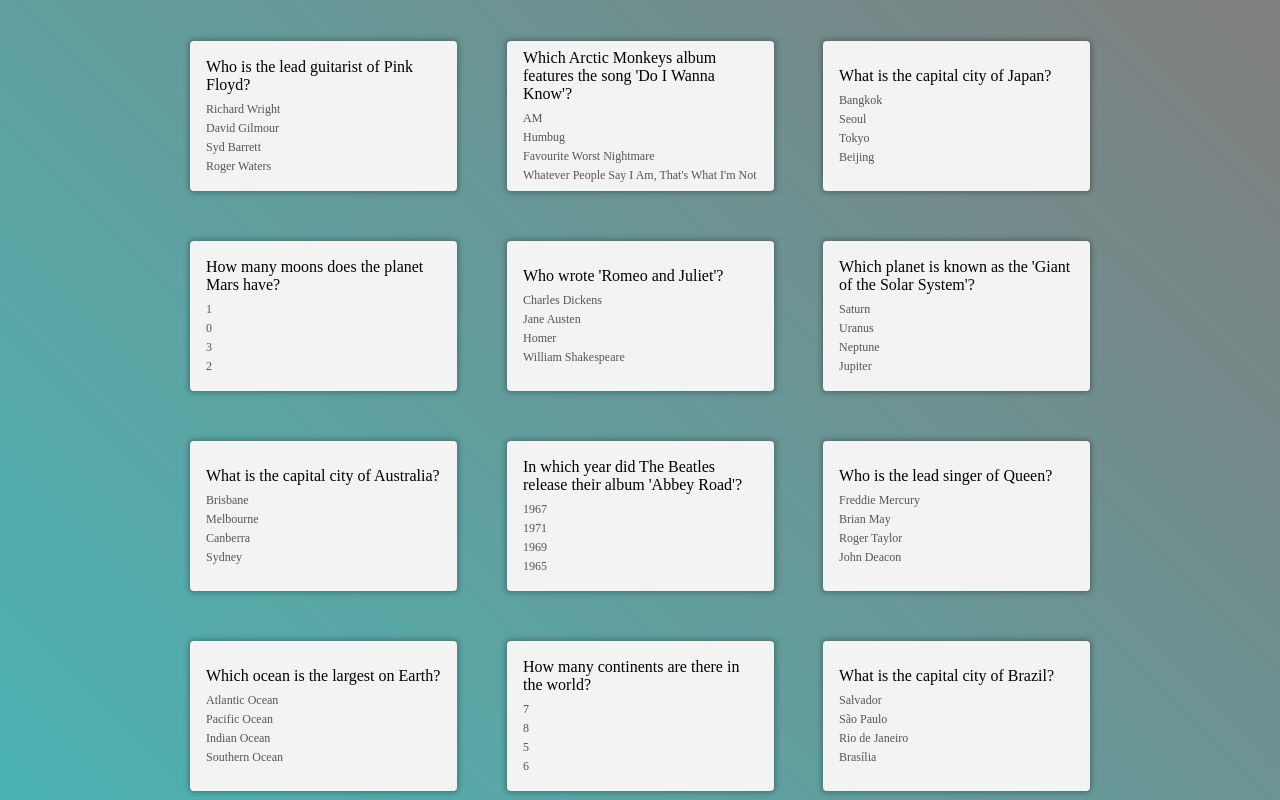
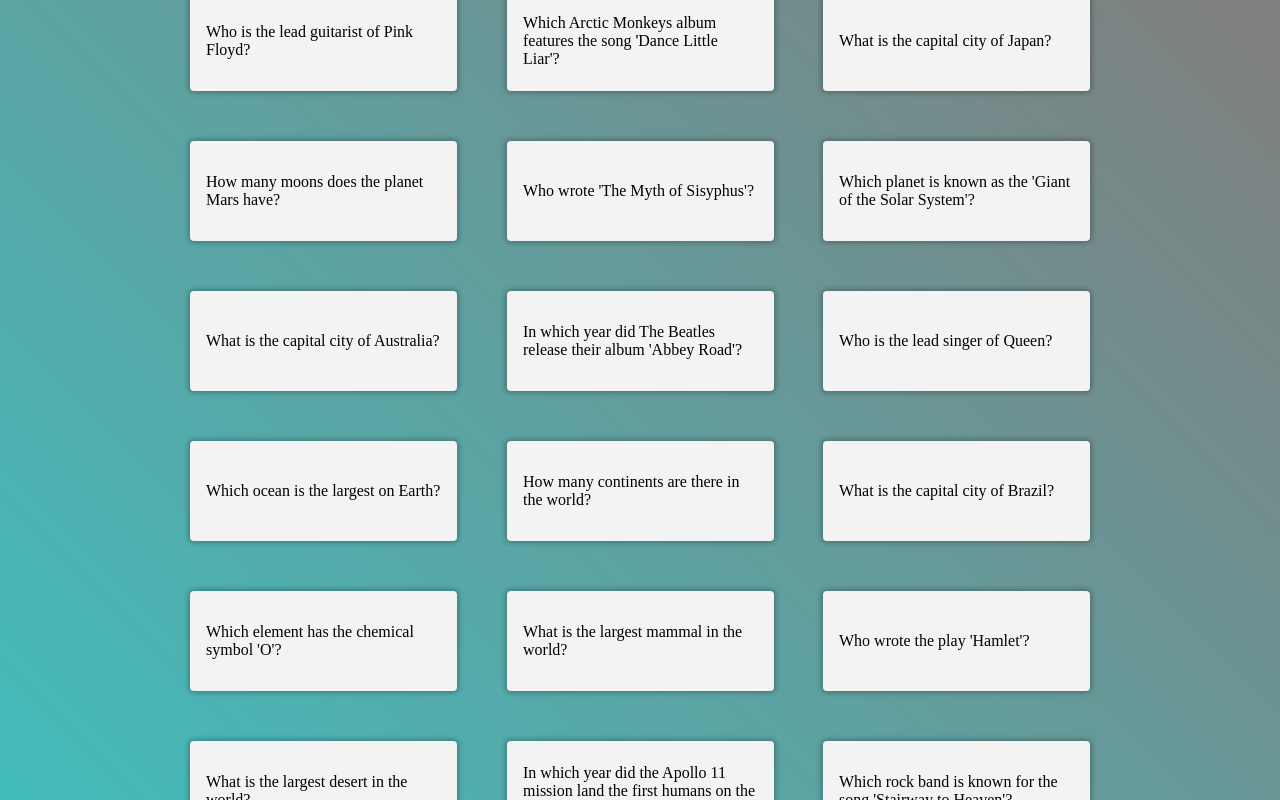
Before and after one commit to raufrasulzada/flashcards, a React (Create React App) app: page /flashcardspage in a window 1280 px wide. Shown: the part 260-1060 px from the top of the page. Built offline with nearby package versions, Linux system fonts and the light colour scheme.

Commit message:
Add status for cards and create  hover buttons

```diff
--- a/public/data/db.json
+++ b/public/data/db.json
@@ -3,251 +3,212 @@
     {
       "id": 1,
       "front": "What is the capital of France?",
-      "options": ["Paris", "Berlin", "London", "Madrid"],
       "back": "Paris",
-      "incorrect": ["Berlin", "London", "Madrid"]
+      "lastModified": "2023-12-13",
+      "status": "Want to Learn"
     },
     {
       "id": 2,
       "front": "Which planet is known as the Red Planet?",
-      "options": ["Mars", "Venus", "Jupiter", "Saturn"],
       "back": "Mars",
-      "incorrect": ["Venus", "Jupiter", "Saturn"]
+      "lastModified": "2023-12-13",
+      "status": "Want to Learn"
     },
     {
       "id": 3,
       "front": "In which year did Nirvana release their iconic album 'Nevermind'?",
-      "options": ["1991", "1993", "1995", "1990"],
       "back": "1991",
-      "incorrect": ["1993", "1995", "1990"]
+      "lastModified": "2023-12-13",
+      "status": "Want to Learn"
     },
     {
       "id": 4,
       "front": "Who is the lead guitarist of Pink Floyd?",
-      "options": [
-        "David Gilmour",
-        "Roger Waters",
-        "Syd Barrett",
-        "Richard Wright"
-      ],
       "back": "David Gilmour",
-      "incorrect": ["Roger Waters", "Syd Barrett", "Richard Wright"]
+      "lastModified": "2023-12-13",
+      "status": "Want to Learn"
     },
     {
       "id": 5,
-      "front": "Which Arctic Monkeys album features the song 'Do I Wanna Know'?",
-      "options": [
-        "AM",
-        "Whatever People Say I Am, That's What I'm Not",
-        "Favourite Worst Nightmare",
-        "Humbug"
-      ],
-      "back": "AM",
-      "incorrect": [
-        "Whatever People Say I Am, That's What I'm Not",
-        "Favourite Worst Nightmare",
-        "Humbug"
-      ]
+      "front": "Which Arctic Monkeys album features the song 'Dance Little Liar'?",
+      "back": "Humbug",
+      "lastModified": "2023-12-13",
+      "status": "Want to Learn"
     },
     {
       "id": 6,
       "front": "What is the capital city of Japan?",
-      "options": ["Tokyo", "Beijing", "Seoul", "Bangkok"],
       "back": "Tokyo",
-      "incorrect": ["Beijing", "Seoul", "Bangkok"]
+      "lastModified": "2023-12-13",
+      "status": "Want to Learn"
     },
     {
       "id": 7,
       "front": "How many moons does the planet Mars have?",
-      "options": ["2", "1", "0", "3"],
       "back": "2",
-      "incorrect": ["1", "0", "3"]
+      "lastModified": "2023-12-13",
+      "status": "Want to Learn"
     },
     {
       "id": 8,
-      "front": "Who wrote 'Romeo and Juliet'?",
-      "options": [
-        "William Shakespeare",
-        "Charles Dickens",
-        "Jane Austen",
-        "Homer"
-      ],
-      "back": "William Shakespeare",
-      "incorrect": ["Charles Dickens", "Jane Austen", "Homer"]
+      "front": "Who wrote 'The Myth of Sisyphus'?",
+      "back": "Albert Camus",
+      "lastModified": "2023-12-13",
+      "status": "Want to Learn"
     },
     {
       "id": 9,
       "front": "Which planet is known as the 'Giant of the Solar System'?",
-      "options": ["Jupiter", "Saturn", "Uranus", "Neptune"],
       "back": "Jupiter",
-      "incorrect": ["Saturn", "Uranus", "Neptune"]
+      "lastModified": "2023-12-13",
+      "status": "Want to Learn"
     },
     {
       "id": 10,
       "front": "What is the capital city of Australia?",
-      "options": ["Canberra", "Sydney", "Melbourne", "Brisbane"],
       "back": "Canberra",
-      "incorrect": ["Sydney", "Melbourne", "Brisbane"]
+      "lastModified": "2023-12-13",
+      "status": "Want to Learn"
     },
     {
       "id": 11,
       "front": "In which year did The Beatles release their album 'Abbey Road'?",
-      "options": ["1969", "1967", "1971", "1965"],
       "back": "1969",
-      "incorrect": ["1967", "1971", "1965"]
+      "lastModified": "2023-12-13",
+      "status": "Want to Learn"
     },
     {
       "id": 12,
       "front": "Who is the lead singer of Queen?",
-      "options": [
-        "Freddie Mercury",
-        "Roger Taylor",
-        "Brian May",
-        "John Deacon"
-      ],
       "back": "Freddie Mercury",
-      "incorrect": ["Roger Taylor", "Brian May", "John Deacon"]
+      "lastModified": "2023-12-13",
+      "status": "Want to Learn"
     },
     {
       "id": 13,
       "front": "Which ocean is the largest on Earth?",
-      "options": [
-        "Pacific Ocean",
-        "Atlantic Ocean",
-        "Indian Ocean",
-        "Southern Ocean"
-      ],
       "back": "Pacific Ocean",
-      "incorrect": ["Atlantic Ocean", "Indian Ocean", "Southern Ocean"]
+      "lastModified": "2023-12-13",
+      "status": "Want to Learn"
     },
     {
       "id": 14,
       "front": "How many continents are there in the world?",
-      "options": ["7", "6", "5", "8"],
       "back": "7",
-      "incorrect": ["6", "5", "8"]
+      "lastModified": "2023-12-13",
+      "status": "Want to Learn"
     },
     {
       "id": 15,
       "front": "What is the capital city of Brazil?",
-      "options": ["Brasília", "Rio de Janeiro", "São Paulo", "Salvador"],
       "back": "Brasília",
-      "incorrect": ["Rio de Janeiro", "São Paulo", "Salvador"]
+      "lastModified": "2023-12-13",
+      "status": "Want to Learn"
     },
     {
       "id": 16,
       "front": "Which element has the chemical symbol 'O'?",
-      "options": ["Oxygen", "Gold", "Carbon", "Hydrogen"],
       "back": "Oxygen",
-      "incorrect": ["Gold", "Carbon", "Hydrogen"]
+      "lastModified": "2023-12-13",
+      "status": "Want to Learn"
     },
     {
       "id": 17,
       "front": "What is the largest mammal in the world?",
-      "options": ["Blue Whale", "Elephant", "Giraffe", "Hippopotamus"],
       "back": "Blue Whale",
-      "incorrect": ["Elephant", "Giraffe", "Hippopotamus"]
+      "lastModified": "2023-12-13",
+      "status": "Want to Learn"
     },
     {
       "id": 18,
       "front": "Who wrote the play 'Hamlet'?",
-      "options": [
-        "William Shakespeare",
-        "Charles Dickens",
-        "Jane Austen",
-        "Homer"
-      ],
       "back": "William Shakespeare",
-      "incorrect": ["Charles Dickens", "Jane Austen", "Homer"]
+      "lastModified": "2023-12-13",
+      "status": "Want to Learn"
     },
     {
       "id": 19,
       "front": "What is the largest desert in the world?",
-      "options": ["Antarctica", "Sahara", "Arctic", "Gobi"],
-      "back": "Antarctica",
-      "incorrect": ["Sahara", "Arctic", "Gobi"]
+      "back": "Antarctic Polar Desert",
+      "lastModified": "2023-12-13",
+      "status": "Want to Learn"
     },
     {
       "id": 20,
       "front": "In which year did the Apollo 11 mission land the first humans on the Moon?",
-      "options": ["1969", "1971", "1967", "1973"],
       "back": "1969",
-      "incorrect": ["1971", "1967", "1973"]
+      "lastModified": "2023-12-13",
+      "status": "Want to Learn"
     },
     {
       "id": 21,
       "front": "Which rock band is known for the song 'Stairway to Heaven'?",
-      "options": ["Led Zeppelin", "The Rolling Stones", "The Who", "The Doors"],
       "back": "Led Zeppelin",
-      "incorrect": ["The Rolling Stones", "The Who", "The Doors"]
+      "lastModified": "2023-12-13",
+      "status": "Want to Learn"
     },
     {
       "id": 22,
       "front": "What is the capital city of South Korea?",
-      "options": ["Seoul", "Tokyo", "Beijing", "Bangkok"],
       "back": "Seoul",
-      "incorrect": ["Tokyo", "Beijing", "Bangkok"]
+      "lastModified": "2023-12-13",
+      "status": "Want to Learn"
     },
     {
       "id": 23,
       "front": "Which gas makes up the majority of Earth's atmosphere?",
-      "options": ["Nitrogen", "Oxygen", "Carbon Dioxide", "Argon"],
       "back": "Nitrogen",
-      "incorrect": ["Oxygen", "Carbon Dioxide", "Argon"]
+      "lastModified": "2023-12-13",
+      "status": "Want to Learn"
     },
     {
       "id": 24,
       "front": "What is the smallest prime number?",
-      "options": ["2", "1", "3", "5"],
       "back": "2",
-      "incorrect": ["1", "3", "5"]
+      "lastModified": "2023-12-13",
+      "status": "Want to Learn"
     },
     {
       "id": 25,
       "front": "Which river is the longest in the world?",
-      "options": ["Nile", "Amazon", "Yangtze", "Mississippi"],
       "back": "Nile",
-      "incorrect": ["Amazon", "Yangtze", "Mississippi"]
+      "lastModified": "2023-12-13",
+      "status": "Want to Learn"
     },
     {
       "id": 26,
       "front": "Who is the author of 'To Kill a Mockingbird'?",
-      "options": [
-        "Harper Lee",
-        "J.K. Rowling",
-        "George Orwell",
-        "Ernest Hemingway"
-      ],
       "back": "Harper Lee",
-      "incorrect": ["J.K. Rowling", "George Orwell", "Ernest Hemingway"]
+      "lastModified": "2023-12-13",
+      "status": "Want to Learn"
     },
     {
       "id": 27,
       "front": "Which planet is known as the 'Morning Star'?",
-      "options": ["Venus", "Mars", "Mercury", "Jupiter"],
       "back": "Venus",
-      "incorrect": ["Mars", "Mercury", "Jupiter"]
+      "lastModified": "2023-12-13",
+      "status": "Want to Learn"
     },
     {
       "id": 28,
       "front": "What is the capital city of Canada?",
-      "options": ["Ottawa", "Toronto", "Vancouver", "Montreal"],
       "back": "Ottawa",
-      "incorrect": ["Toronto", "Vancouver", "Montreal"]
+      "lastModified": "2023-12-13",
+      "status": "Want to Learn"
     },
     {
       "id": 29,
       "front": "In which year did The Rolling Stones release the album 'Sticky Fingers'?",
-      "options": ["1971", "1969", "1973", "1975"],
       "back": "1971",
-      "incorrect": ["1969", "1973", "1975"]
+      "lastModified": "2023-12-13",
+      "status": "Want to Learn"
     },
     {
       "id": 30,
       "front": "What is the capital city of China?",
-      "options": ["Beijing", "Shanghai", "Hong Kong", "Tokyo"],
       "back": "Beijing",
-      "incorrect": ["Shanghai", "Hong Kong", "Tokyo"]
+      "lastModified": "2023-12-13",
+      "status": "Want to Learn"
     }
   ]
 }
--- a/src/App.jsx
+++ b/src/App.jsx
@@ -15,12 +15,10 @@
       .then((data) => {
         const updatedFlashCards = data.flashCards.map((question) => {
           const correctAnswer = question.back;
-          const options = [...question.incorrect, correctAnswer];
           return {
             id: question.id,
             front: question.front,
             back: question.back,
-            options: options.sort(() => Math.random() - 0.5),
           };
         });
         setFlashCards(updatedFlashCards);
--- a/src/FlashCards.jsx
+++ b/src/FlashCards.jsx
@@ -1,26 +1,91 @@
-import React, { useState } from "react";
+import React, { useState, useEffect, useRef } from "react";
 
-export default function FlashCards({ flashCard }) {
+export default function FlashCards({ flashCard, onDelete, onEdit }) {
   const [turn, setTurn] = useState(false);
+  const [height, setHeight] = useState("initial");
+  const [status, setStatus] = useState(flashCard.status || "Want to Learn");
+
+  const frontEl = useRef();
+  const backEl = useRef();
+
+  useEffect(() => {
+    console.log(`Status of card ${flashCard.id} changed to: ${status}`);
+  }, [status]);
+
+  const handleClick = () => {
+    setTurn(!turn);
+
+    if (status !== "Learned") {
+      setStatus("Learned");
+    }
+  };
+
+  const handleMouseEnter = () => {
+    setHeight("auto");
+  };
+
+  const handleMouseLeave = () => {
+    setHeight("initial");
+  };
+
+  function setMaxHeight() {
+    const heightFront = frontEl.current.getBoundingClientRect().height;
+    const heightBack = backEl.current.getBoundingClientRect().height;
+    setHeight(Math.max(heightFront, heightBack, 100));
+  }
+
+  useEffect(setMaxHeight, [flashCard.front, flashCard.back]);
+  useEffect(() => {
+    window.addEventListener("resize", setMaxHeight);
+    return () => window.removeEventListener("resize", setMaxHeight);
+  }, []);
+
   return (
     <div
       key={flashCard.id}
       className={`card ${turn ? "turn" : ""}`}
-      onClick={() => setTurn(!turn)}
+      style={{ height: height }}
+      onClick={handleClick}
+      onMouseEnter={handleMouseEnter}
+      onMouseLeave={handleMouseLeave}
     >
-      <div className="front">
+      <div className="front" ref={frontEl}>
         {flashCard.front}
-        <div className="flash-card-options">
-          {flashCard.options.map((option, index) => {
-            return (
-              <div key={index} className="flash-card-option">
-                {option}
-              </div>
-            );
-          })}
+      </div>
+      <div className="back" ref={backEl}>
+        <div className="answer">{flashCard.back}</div>
+        {turn && (
+          <button
+            className="noted-button"
+            onClick={(e) => {
+              e.stopPropagation();
+              setStatus("Noted");
+            }}
+          >
+            Mark as Noted
+          </button>
+        )}
+      </div>
+      {height === "auto" && (
+        <div className="card-actions">
+          <button
+            onClick={(e) => {
+              e.stopPropagation();
+              onDelete(flashCard.id);
+            }}
+          >
+            Delete
+          </button>
+          <button
+            onClick={(e) => {
+              e.stopPropagation();
+              onEdit(flashCard.id);
+            }}
+          >
+            Edit
+          </button>
         </div>
-      </div>
-      <div className="back">{flashCard.back}</div>
+      )}
     </div>
   );
 }
--- a/src/FlashCardsList.jsx
+++ b/src/FlashCardsList.jsx
@@ -4,9 +4,9 @@
 export default function FlashCardsList({ flashCards }) {
   return (
     <div className="card-container">
-      {flashCards.map((flashCard) => {
-        return <FlashCards flashCard={flashCard} key={flashCard.id} />;
-      })}
+      {flashCards.map((flashCard) => (
+        <FlashCards flashCard={flashCard} key={flashCard.id} />
+      ))}
     </div>
   );
 }
--- a/src/style/App.css
+++ b/src/style/App.css
@@ -38,12 +38,12 @@
   border-radius: 0.25rem;
   box-shadow: 0 0 5px 2px rgba(0, 0, 0, 0.25);
   background-color: #f3f3f3;
-  height: 150px;
   transform-style: preserve-3d;
   transform: perspective(850px) rotateY(var(--rotate-y-axis, 0))
     translateY(var(--translate-y-axis, 0));
   transition: all 0.3s ease;
   cursor: pointer;
+  position: relative;
 }
 
 .card:hover {
@@ -67,21 +67,47 @@
 }
 
 .card .back {
+  position: relative;
   transform: rotateY(180deg);
+  text-align: center;
 }
 
-.flash-card-options {
-  margin-top: 0.5rem;
+.noted-button {
+  padding: 10px;
+  margin-top: 10px;
+  background-color: #2980b9;
+  color: #fff;
+  border: none;
+  border-radius: 5px;
+  cursor: pointer;
+  transition: background-color 0.3s ease;
 }
 
-.flash-card-option {
-  margin-top: 0.25rem;
-  color: #555;
-  font-size: 0.75rem;
+.noted-button:hover {
+  background-color: #1c567b;
 }
 
-.flash-card-option:first-child {
-  margin-top: 0;
+.card-actions {
+  position: absolute;
+  bottom: 0;
+  left: 50%;
+  transform: translateX(-50%);
+  display: flex;
+  gap: 10px;
+  backface-visibility: hidden;
+}
+
+.card-actions button {
+  padding: 5px 10px;
+  background-color: #e74c3c;
+  color: #fff;
+  border: none;
+  border-radius: 3px;
+  cursor: pointer;
+}
+
+.card-actions button:hover {
+  background-color: #c0392b;
 }
 
 nav {
--- a/src/style/Home.css
+++ b/src/style/Home.css
@@ -9,7 +9,6 @@
   border-radius: 10px;
   color: #ecf0f1;
   margin: auto;
-
   border: 2px solid rgb(20, 20, 20);
 }
 
```
